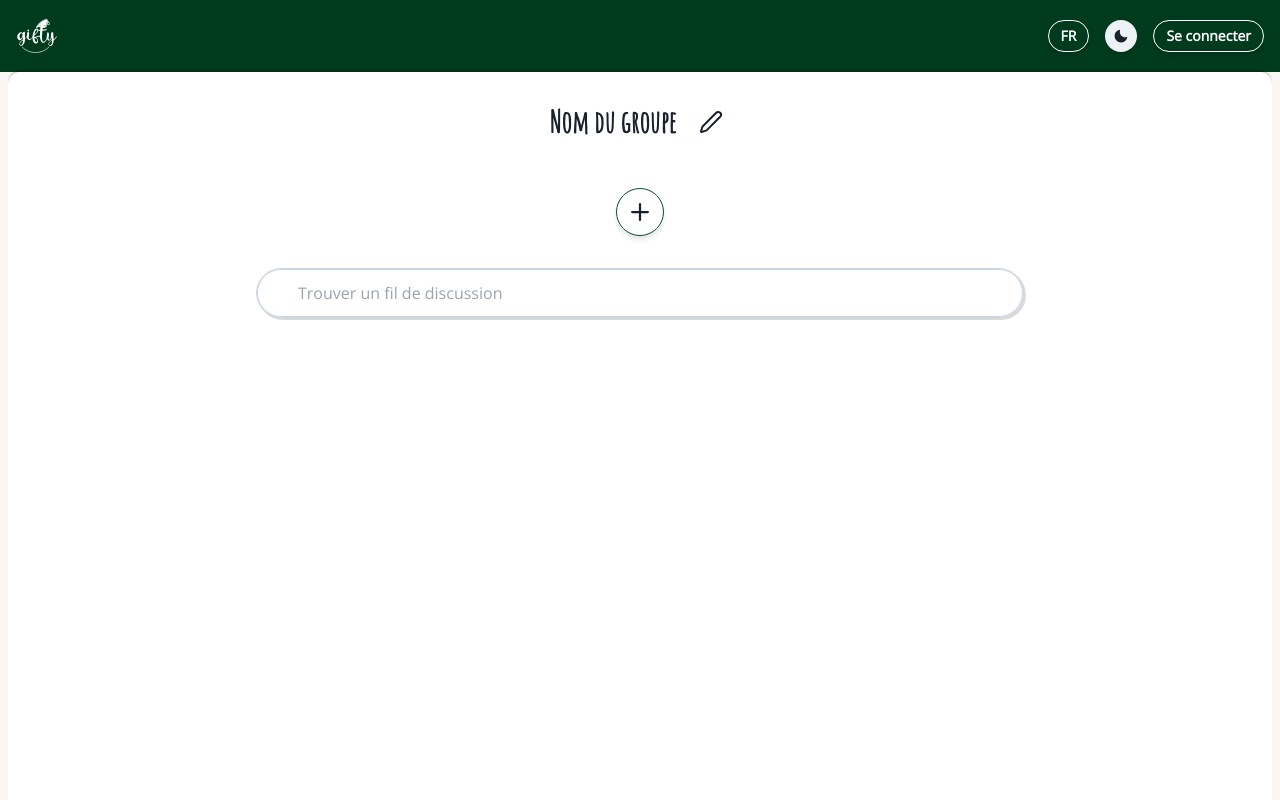
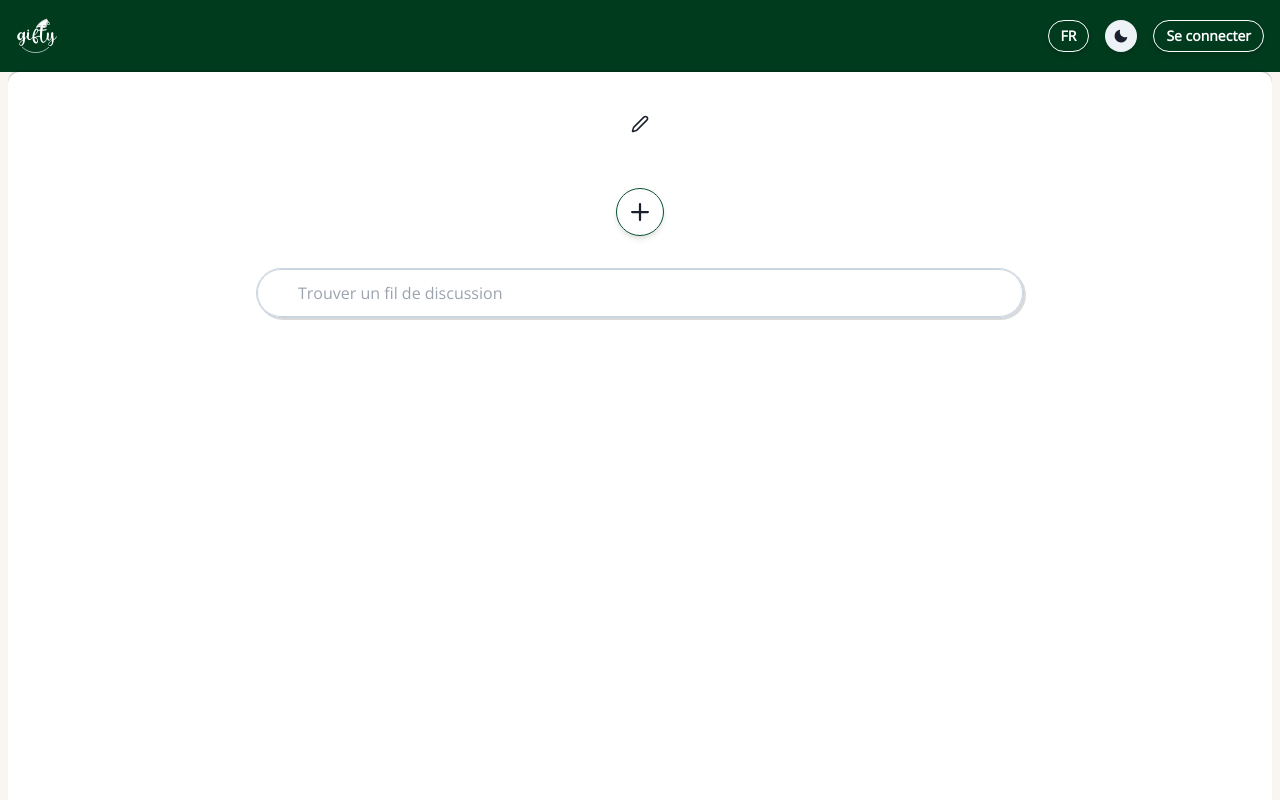
Before and after one commit to WildCodeSchool/2023-11-wns-bleu-g2-christmas-gifts-planner, a Next.js app in the folder frontend/: page /group/1 in a window 1280 px wide. Shown: the top 800 px of the page. Built offline with nearby package versions, Linux system fonts and the light colour scheme.

Commit message:
add validation data to update group name function

```diff
--- a/frontend/src/pages/group/[id].tsx
+++ b/frontend/src/pages/group/[id].tsx
@@ -19,10 +19,14 @@ import {
   Stack,
   Text,
   useMediaQuery,
+  FormControl,
+  FormErrorMessage,
 } from "@chakra-ui/react";
 import { X, Check, Pen, SearchIcon } from "lucide-react";
 import { useTranslation } from "react-i18next";
 import { useGroupContext } from "@/contexts/GroupContext";
+import { useFormValidation } from "@/hooks/useFormValidation";
+import { ApolloError } from "@apollo/client";
 
 export default function Channels() {
   const router = useRouter();
@@ -36,7 +40,9 @@ export default function Channels() {
   const [editingGroupName, setEditingGroupName] = useState(false);
   const [ChangeGroupName] = useChangeGroupNameMutation();
   const [groupName, setGroupName] = useState("");
+  const [error, setError] = useState("");
   const { setGroupData } = useGroupContext();
+  const { validateGroupName } = useFormValidation();
   const { data: currentUser } = useProfileQuery({
     errorPolicy: "ignore",
   });
@@ -62,6 +68,7 @@ export default function Channels() {
   ];
   const handleEdit = () => {
     setEditingGroupName(!editingGroupName);
+    setError("");
   };
   const handleChangeGroupName = (e: React.ChangeEvent<HTMLInputElement>) => {
     setGroupName(e.target.value);
@@ -72,13 +79,37 @@ export default function Channels() {
         variables: { groupId: Number(id), data: { name: groupName || "" } },
       });
       setEditingGroupName(!editingGroupName);
+      setError("");
     } catch (error) {
-      console.log("error: ", error);
+      if (error instanceof ApolloError) {
+        console.error("GraphQL Error:", error.graphQLErrors);
+        handleError(error);
+      } else {
+        console.error(error);
+      }
     }
   };
   if (groupId?.groupById.owner.id !== undefined) {
     setGroupData(id, groupId.groupById.owner.id, groupName);
   }
+
+  const handleError = (error: ApolloError) => {
+    const newErrors: (string | string[])[] = [];
+    error.graphQLErrors.forEach((err) => {
+      if (err.message.includes("Argument Validation Error")) {
+        newErrors.push(validateGroupName(groupName));
+      } else if (
+        err.message.includes("A group with this name already exists for you")
+      ) {
+        const descriptionError = t("validate-data.group-name", { groupName });
+        newErrors.push(descriptionError);
+      } else {
+        const descriptionError = t("toast.error.generic-description");
+        newErrors.push(descriptionError);
+      }
+    });
+    setError(newErrors.join(", "));
+  };
   return (
     <>
       <Box
@@ -98,26 +129,19 @@ export default function Channels() {
           justifyContent={"center"}
           gap={4}
         >
-          {editingGroupName && isOwner ? (
-            <Heading size="lg" my={4}>
+          {isOwner ? (
+            editingGroupName ? (
+              <Box>
+                <FormControl mt={3} isInvalid={!!error}>
+                  <Box display={"flex"}>
                     <Input
                       value={groupName}
                       onChange={handleChangeGroupName}
                       fontFamily={"heading"}
                       fontSize={"30px"}
-                width="auto"
                       variant="genericInput"
                     />
-            </Heading>
-          ) : (
-            <Heading size="lg" my={4}>
-              {groupId?.groupById.name || t("group-name")}
-            </Heading>
-          )}
-          {isOwner && (
-            <Box>
-              {editingGroupName ? (
-                <Box display={"flex"}>
+
                     <Box
                       as="button"
                       className="genericButton"
@@ -133,16 +157,27 @@ export default function Channels() {
                       <X />
                     </Box>
                   </Box>
+                  <FormErrorMessage color="tertiary.medium">
+                    {error}
+                  </FormErrorMessage>
+                </FormControl>
+              </Box>
             ) : (
+              <Heading size="lg" my={4}>
+                {groupId?.groupById.name}
                 <Box
                   as="button"
                   className="genericButton"
                   onClick={() => groupId && handleEdit()}
                 >
-                  <Pen />
+                  <Pen size={18} />
                 </Box>
-              )}
-            </Box>
+              </Heading>
+            )
+          ) : (
+            <Heading size="lg" my={4}>
+              {groupId?.groupById.name}
+            </Heading>
           )}
         </Box>
         <Flex justifyContent="center" my={8}>
```
Lines whose indentation alone changed are shown as unchanged.
